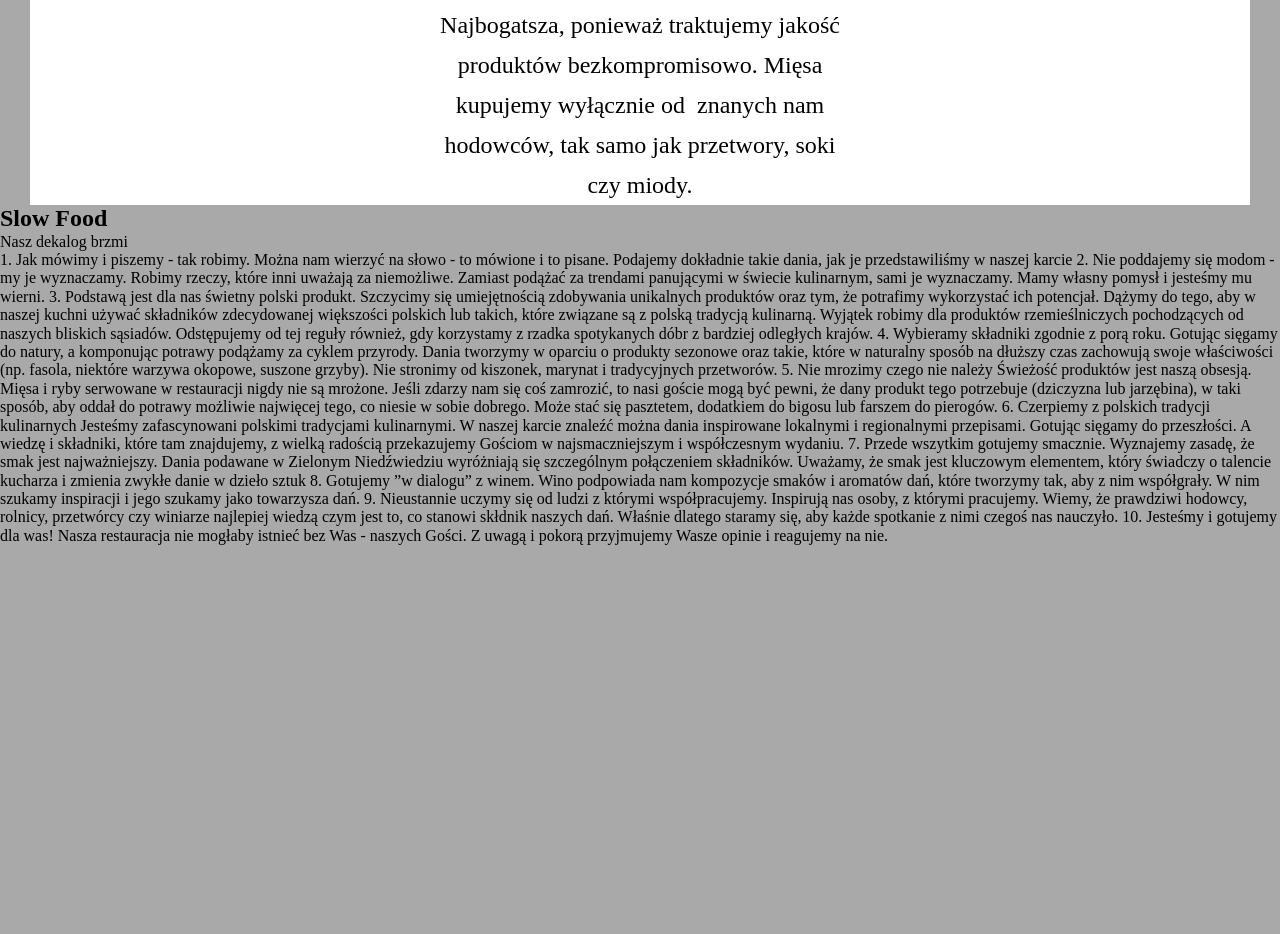
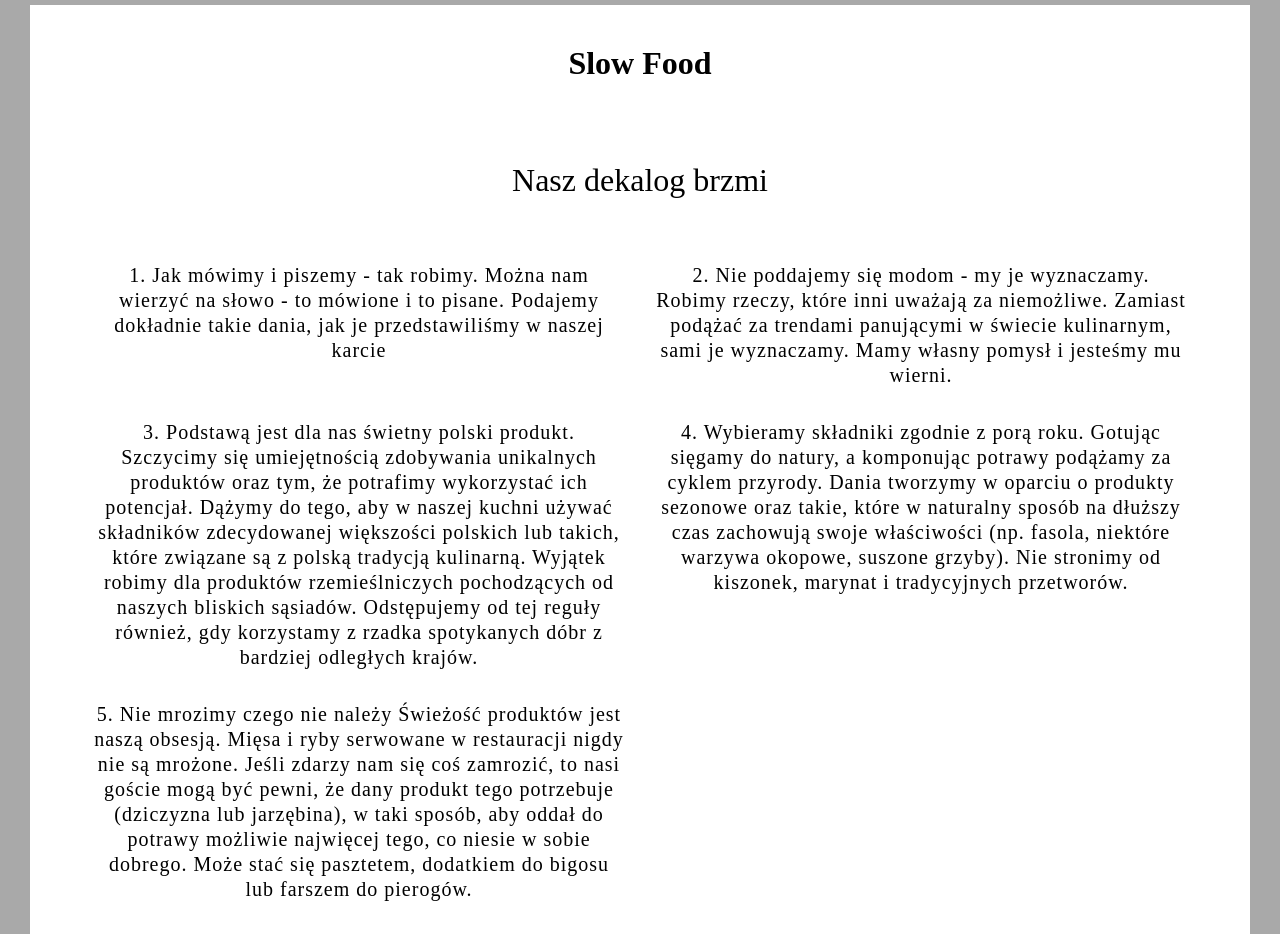
Before and after one commit to mariuszrukowicz/Restaurant, a website: page src/content/index.html in a window 1280 px wide. Shown: the part 1290-2224 px from the top of the page. Before the commit the page ends 1835 px from the top, so only its background shows below. Drawn offline with nearby package versions, Linux system fonts and the light colour scheme; files that its build step writes are made by us from their sources; files whose address does not match are found by name.

Commit message:
feat: styles for slow food section

```diff
--- a/src/content/index.html
+++ b/src/content/index.html
@@ -52,56 +52,36 @@
     </section>
     <section class="slowFood">
       <h2 class="slowFood__header">Slow Food</h2>
-      <p class="slowFood__description"> Nasz dekalog brzmi</p>
-      <p class="slowFood__description"> 1. Jak mówimy i piszemy - tak robimy.
+      <p class="slowFood__header"> Nasz dekalog brzmi</p>
+    <ul class="slowFood__list">
+      <li class="slowFood__description"> 1. Jak mówimy i piszemy - tak robimy.
         Można nam wierzyć na słowo - to mówione i to pisane. Podajemy dokładnie takie dania, jak je przedstawiliśmy w
-        naszej karcie
+        naszej karcie</li>
 
-        2. Nie poddajemy się modom - my je wyznaczamy.
+        <li class="slowFood__description">2. Nie poddajemy się modom - my je wyznaczamy.
         Robimy rzeczy, które inni uważają za niemożliwe. Zamiast podążać za trendami panującymi w świecie kulinarnym,
-        sami je wyznaczamy. Mamy własny pomysł i jesteśmy mu wierni.
+        sami je wyznaczamy. Mamy własny pomysł i jesteśmy mu wierni.</li>
 
-        3. Podstawą jest dla nas świetny polski produkt.
+        <li class="slowFood__description">3. Podstawą jest dla nas świetny polski produkt.
         Szczycimy się umiejętnością zdobywania unikalnych produktów oraz tym, że potrafimy wykorzystać ich potencjał.
         Dążymy do tego, aby w naszej kuchni używać składników zdecydowanej większości polskich lub takich, które
         związane są z polską tradycją kulinarną. Wyjątek robimy dla produktów rzemieślniczych pochodzących od naszych
         bliskich sąsiadów. Odstępujemy od tej reguły również, gdy korzystamy z rzadka spotykanych dóbr z bardziej
-        odległych krajów.
+        odległych krajów.</li>
 
-        4. Wybieramy składniki zgodnie z porą roku.
+        <li class="slowFood__description">4. Wybieramy składniki zgodnie z porą roku.
         Gotując sięgamy do natury, a komponując potrawy podążamy za cyklem przyrody. Dania tworzymy w oparciu o produkty
         sezonowe oraz takie, które w naturalny sposób na dłuższy czas zachowują swoje właściwości (np. fasola, niektóre
-        warzywa okopowe, suszone grzyby). Nie stronimy od kiszonek, marynat i tradycyjnych przetworów.
+        warzywa okopowe, suszone grzyby). Nie stronimy od kiszonek, marynat i tradycyjnych przetworów.</li>
 
-        5. Nie mrozimy czego nie należy
-        Świeżość produktów jest naszą obsesją. Mięsa i ryby serwowane w restauracji nigdy nie są mrożone. Jeśli zdarzy
-        nam się coś zamrozić, to nasi goście mogą być pewni, że dany produkt tego potrzebuje (dziczyzna lub jarzębina),
-        w taki sposób, aby oddał do potrawy możliwie najwięcej tego, co niesie w sobie dobrego. Może stać się pasztetem,
-        dodatkiem do bigosu lub farszem do pierogów.
+        <li class="slowFood__description">5. Nie mrozimy czego nie należy
+      Świeżość produktów jest naszą obsesją. Mięsa i ryby serwowane w restauracji nigdy nie są mrożone. Jeśli zdarzy
+      nam się coś zamrozić, to nasi goście mogą być pewni, że dany produkt tego potrzebuje (dziczyzna lub jarzębina),
+      w taki sposób, aby oddał do potrawy możliwie najwięcej tego, co niesie w sobie dobrego. Może stać się pasztetem,
+      dodatkiem do bigosu lub farszem do pierogów.</li>
 
-        6. Czerpiemy z polskich tradycji kulinarnych
-        Jesteśmy zafascynowani polskimi tradycjami kulinarnymi. W naszej karcie znaleźć można dania inspirowane
-        lokalnymi i regionalnymi przepisami. Gotując sięgamy do przeszłości. A wiedzę i składniki, które tam znajdujemy,
-        z wielką radością przekazujemy Gościom w najsmaczniejszym i współczesnym wydaniu.
+    </ul>
 
-        7. Przede wszytkim gotujemy smacznie.
-        Wyznajemy zasadę, że smak jest najważniejszy. Dania podawane w Zielonym Niedźwiedziu wyróżniają się szczególnym
-        połączeniem składników. Uważamy, że smak jest kluczowym elementem, który świadczy o talencie kucharza i zmienia
-        zwykłe danie w dzieło sztuk
-
-        8. Gotujemy ”w dialogu” z winem.
-        Wino podpowiada nam kompozycje smaków i aromatów dań, które tworzymy tak, aby z nim współgrały. W nim szukamy
-        inspiracji i jego szukamy jako
-        towarzysza dań.
-
-        9. Nieustannie uczymy się od ludzi z którymi współpracujemy.
-        Inspirują nas osoby, z którymi pracujemy. Wiemy, że prawdziwi hodowcy, rolnicy, przetwórcy czy winiarze
-        najlepiej wiedzą czym jest to, co stanowi skłdnik naszych dań. Właśnie dlatego staramy się, aby każde spotkanie
-        z nimi czegoś nas nauczyło.
-
-        10. Jesteśmy i gotujemy dla was!
-        Nasza restauracja nie mogłaby istnieć bez Was - naszych Gości.
-        Z uwagą i pokorą przyjmujemy Wasze opinie i reagujemy na nie.</p>
 
     </section>
 
--- a/src/scss/abaut.scss
+++ b/src/scss/abaut.scss
@@ -1,8 +1,8 @@
 .abaut {
     display: block;
     margin: 0 auto;
-    padding-left: 400px;
-    padding-right: 400px;
+    padding-left: 100px;
+    padding-right: 100px;
     font-family: 'Roboto Condensed', sans-serif, initial, justify;
     font-size: 1.5rem;
     border-left: 30px solid darkgray;
--- a/src/scss/main.scss
+++ b/src/scss/main.scss
@@ -2,6 +2,7 @@
 @import "_variables";
 @import "navigation";
 @import "abaut";
+@import "slow_food";
 @import url('https://fonts.googleapis.com/css?family=Lobster|Staatliches&display=swap&subset=latin-ext');
 @import url('https://fonts.googleapis.com/css?family=Roboto+Condensed&display=swap&subset=latin-ext');
 
--- /dev/null
+++ b/src/scss/slow_food.scss
@@ -0,0 +1,37 @@
+.slowFood{
+   background-color: white;
+   border-left: 30px solid darkgray;
+    border-right: 30px solid darkgray;
+    text-align: center;
+
+
+    &__description{
+      font-family: 'Roboto Condensed', sans-serif, initial, justify;
+      font-size: 20px;
+      letter-spacing: 1px;
+      line-height: 25px;
+
+
+    }
+   &__header{
+
+      margin-top: 40px;
+      margin-bottom: 20px;
+      text-align: center;
+      font-size: 2rem;
+      padding-top: 40px;
+
+   }
+  &__list{
+   display: grid;
+   grid-template-columns: 1fr 1fr;
+   margin: 2rem 2rem 2rem 2rem;
+   text-decoration: none;
+   padding: 2rem 2rem 2rem 2rem;
+   list-style-type: none;
+   column-gap: 2rem;
+   row-gap: 2rem;
+
+}
+
+}
```
